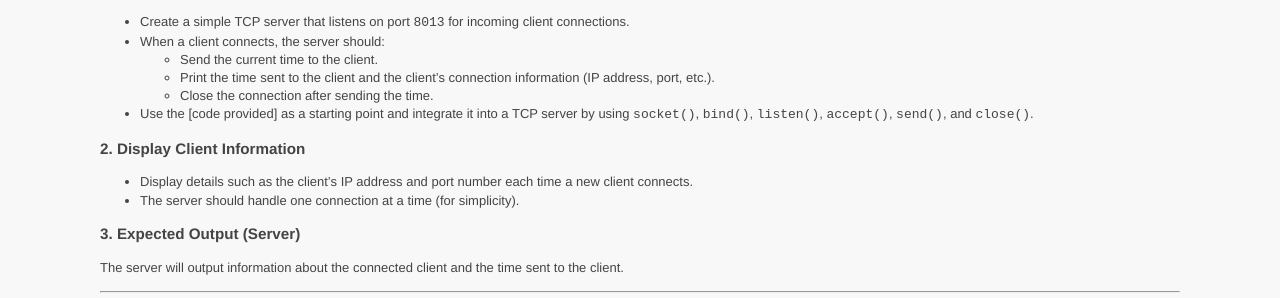
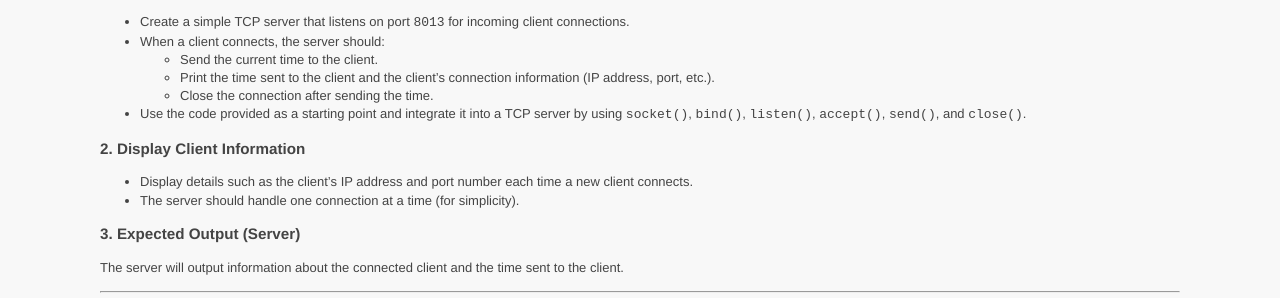
Before and after one commit to ycpcs/cs330-fall2025, a Jekyll site: the page built from assignments/time-server.md, in a window 1280 px wide. Shown: the part 837-1135 px from the top of the page. Built offline with Jekyll 4.4.1, drawn with Linux system fonts in a browser that asks for light colours.

Commit message:
update verbs

```diff
--- a/assignments/time-server.md
+++ b/assignments/time-server.md
@@ -50,7 +50,7 @@ int main() {
   - Send the current time to the client.
   - Print the time sent to the client and the client’s connection information (IP address, port, etc.).
   - Close the connection after sending the time.
-- Use the [code provided] as a starting point and integrate it into a TCP server by using `socket()`, `bind()`, `listen()`, `accept()`, `send()`, and `close()`.
+- Use the code provided as a starting point and integrate it into a TCP server by using `socket()`, `bind()`, `listen()`, `accept()`, `send()`, and `close()`.
 
 ### 2. Display Client Information
 - Display details such as the client’s IP address and port number each time a new client connects.
```
